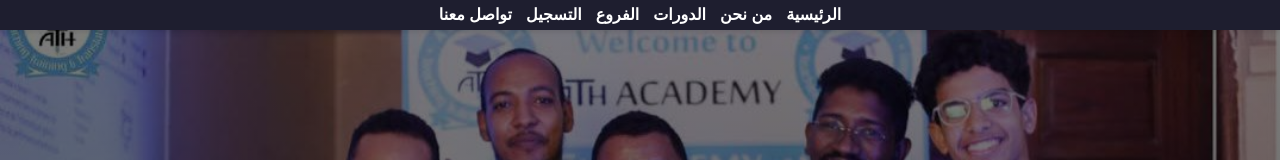
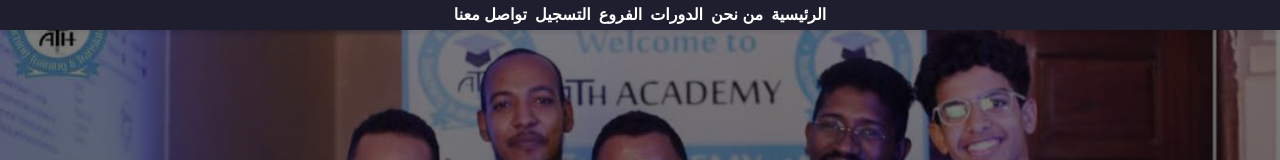
Before and after one commit to SidiM2024/ATH-Academy, a plain HTML site: page index.html in a window 1280 px wide. Shown: the top 160 px of the page. Drawn offline with Linux system fonts and the light colour scheme.

Commit message:
Update styles.css

```diff
--- a/styles.css
+++ b/styles.css
@@ -27,7 +27,7 @@ body {
   }
 
   nav ul li {
-    margin: 0 5px;
+    margin: 0 2px;
   }
 
   nav ul li a {
```
